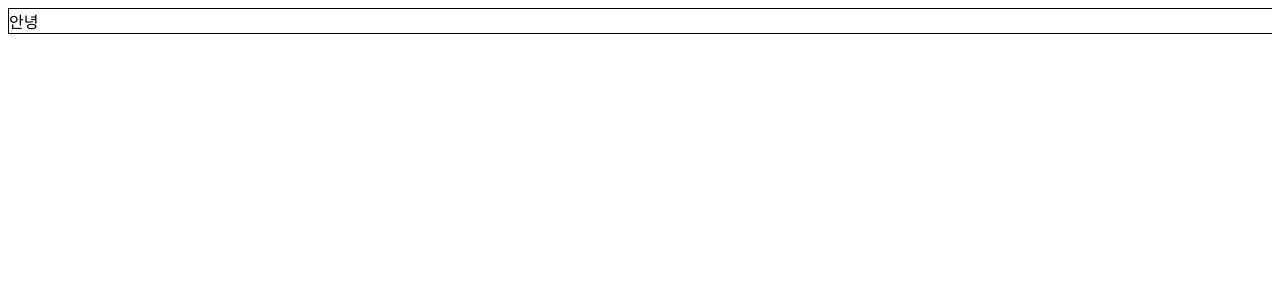
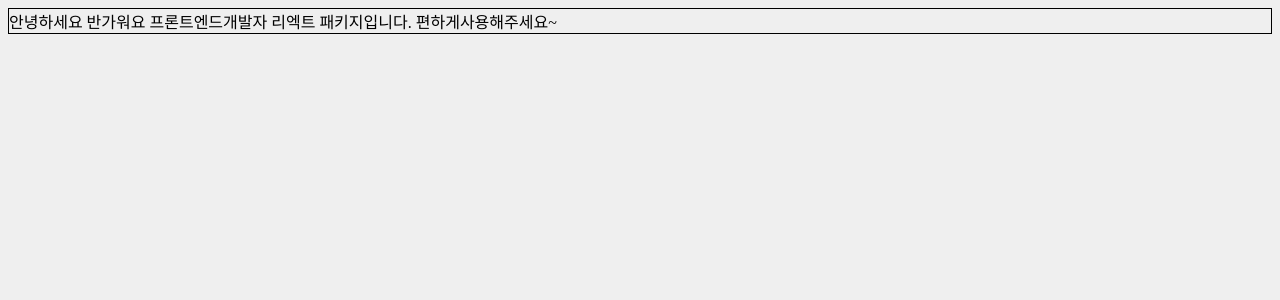
Before and after one commit to uiwwnw/r_uiwwnwreact, a React app: page / in a window 1280 px wide. Shown: the top 300 px of the page. Built offline with nearby package versions, Linux system fonts and the light colour scheme; the HTML template or start-up script is replaced by a standard one.

Commit message:
설정수정

```diff
--- a/src/components/App.js
+++ b/src/components/App.js
@@ -9,7 +9,8 @@ export default class App extends React.Component {
         return (
             <main>
                 <div>
-                    안녕
+                    안녕하세요 반가워요 프론트엔드개발자 리엑트 패키지입니다.
+                    편하게사용해주세요~
                 </div>
             </main>
         );
--- a/src/style.scss
+++ b/src/style.scss
@@ -1,6 +1,5 @@
 @charset "UTF-8";
 body {
     border: 1px solid #000;
-    border-right: 0;
-    overflow: visible;
+    background: #efefef;
 }
--- a/webpack.config.js
+++ b/webpack.config.js
@@ -1,11 +1,4 @@
 const path = require('path');
-const webpack = require('webpack');
-const ExtractTextPlugin = require('extract-text-webpack-plugin');
-
-const extractSass = new ExtractTextPlugin({
-  filename: '[name].[contenthash].css',
-  disable: process.env.NODE_ENV === 'development'
-});
 
 module.exports = {
   context: path.resolve(__dirname, 'src'),
@@ -48,8 +41,5 @@ module.exports = {
       }
     ]
   },
-  plugins: [
-    new webpack.HotModuleReplacementPlugin()
-  ],
   performance: { hints: false }
 };
```
Also changed, not shown: package.json (+6 -9 lines).
